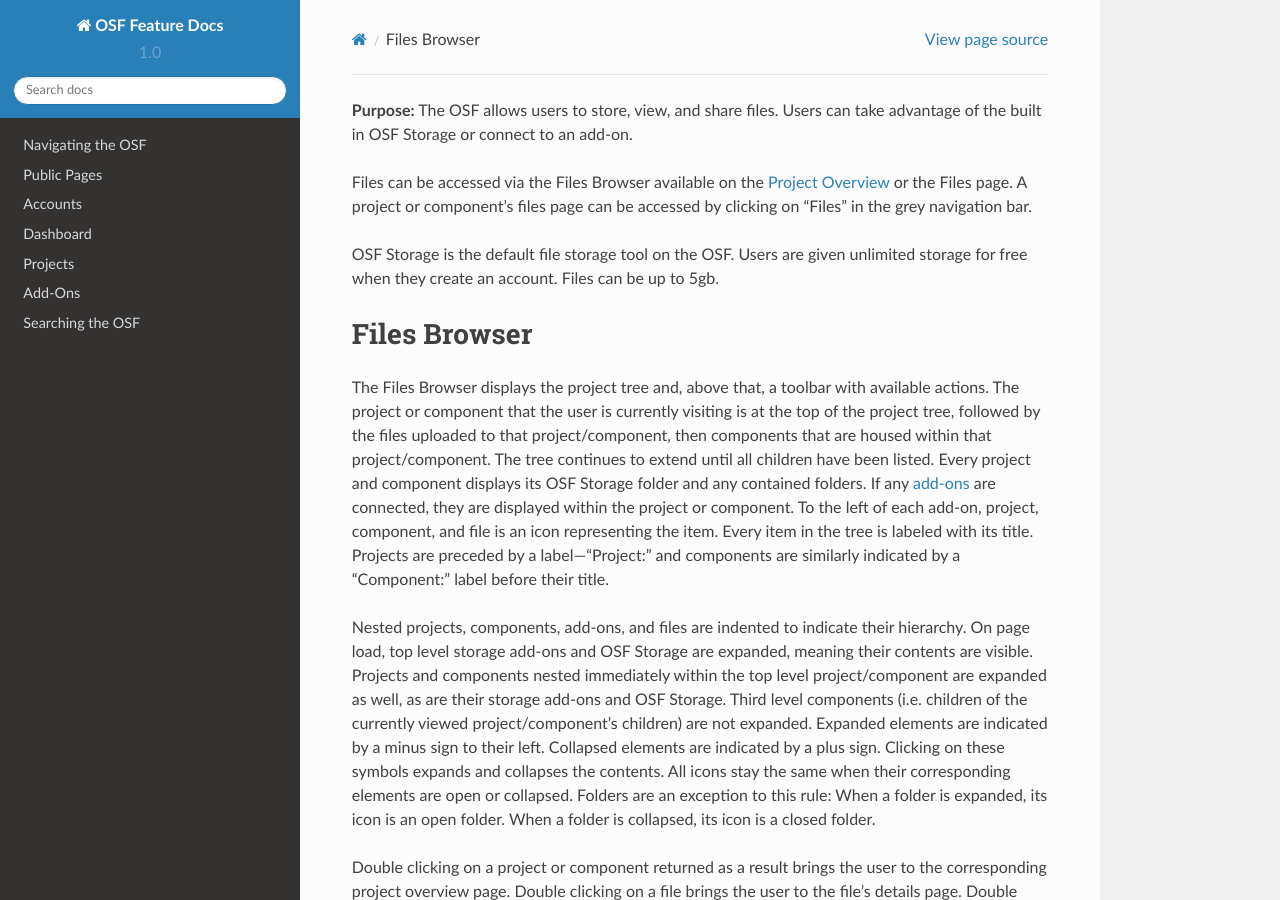
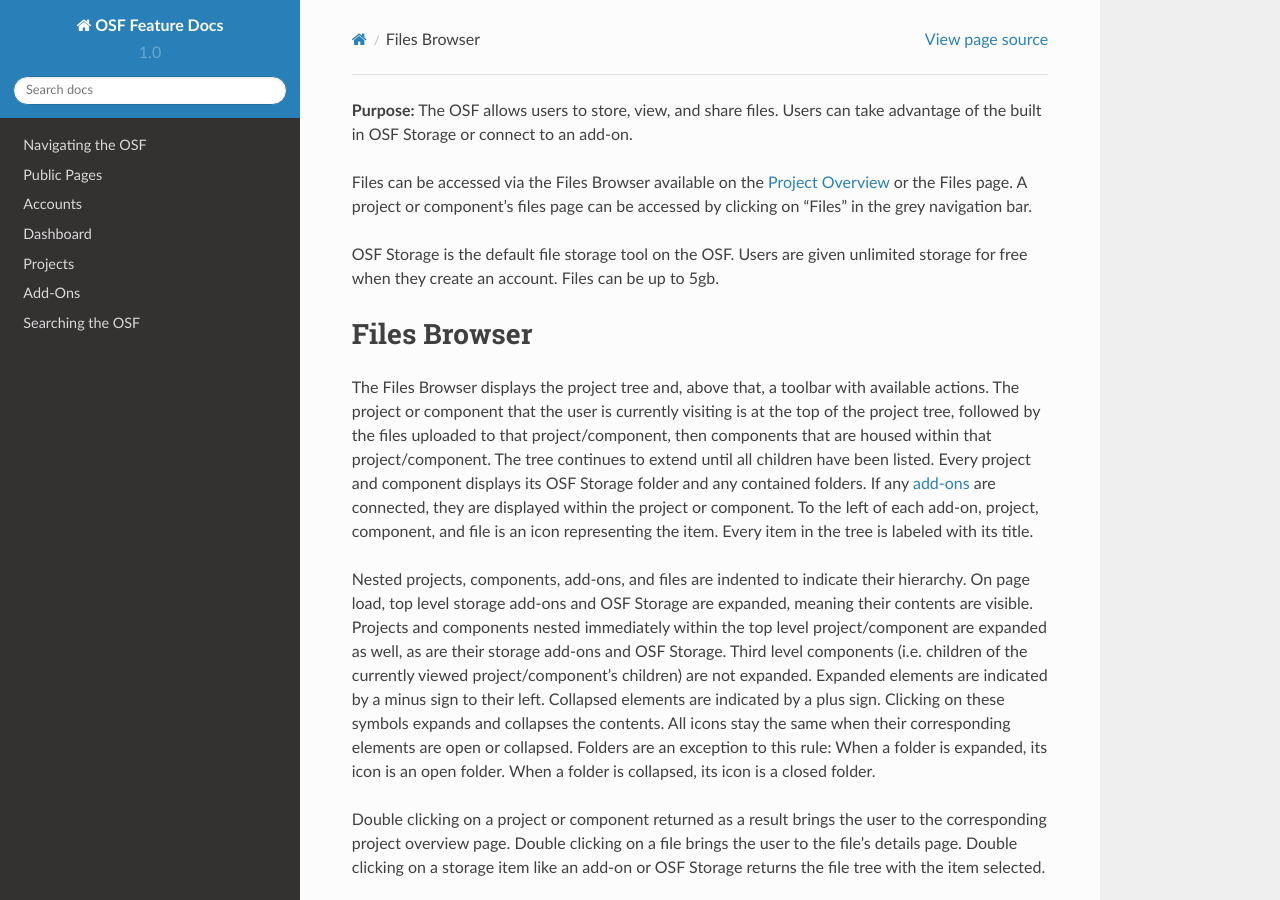
Before and after one commit to CenterForOpenScience/OSFDocs, a Sphinx documentation site: the page built from docs/projects/storage.rst, in a window 1280 px wide and 900 px high. Built offline with Sphinx 7.4.7 and the Read the Docs theme 2.0.0, drawn with Linux system fonts in a browser that asks for light colours.

Commit message:
no longer labeled project or component

```diff
--- a/docs/projects/storage.rst
+++ b/docs/projects/storage.rst
@@ -13,8 +13,7 @@
 all children have been listed. Every project and component displays its OSF Storage folder
 and any contained folders. If any :ref:`add-ons <add-ons>` are connected, they are displayed within the project
 or component. To the left of each add-on, project, component, and file is an icon representing the item. Every item in the
-tree is labeled with its title. Projects are preceded by a label—"Project:" and components are similarly indicated by a "Component:"
-label before their title.
+tree is labeled with its title.
 
 Nested projects, components, add-ons, and files are indented to indicate their hierarchy.
 On page load, top level storage add-ons and OSF Storage are expanded, meaning their contents are visible.
```
